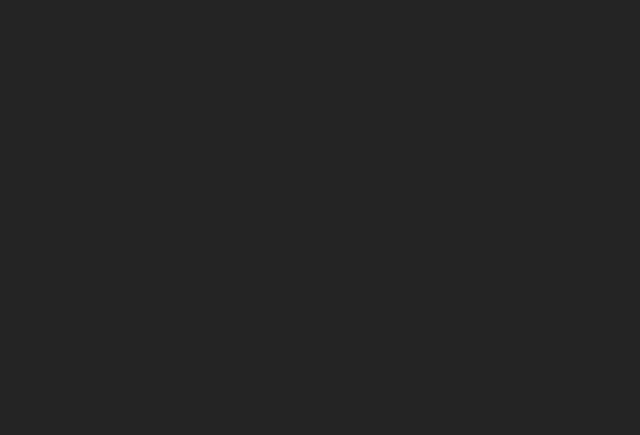
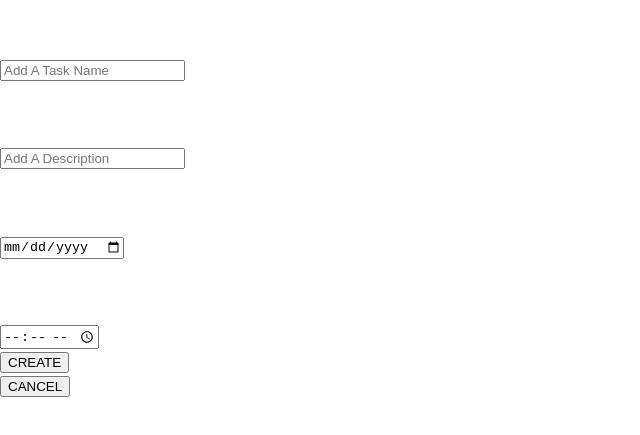
Before and after one commit to dancap82/TODOReact, a React (Vite) app: page / in a window 1280 px wide. Shown: the part 257-692 px from the top of the page, without its empty margins (0-640 px from the left). Built offline with nearby package versions, Linux system fonts and the light colour scheme.

Commit message:
done by mistake on main

```diff
--- a/src/App.jsx
+++ b/src/App.jsx
@@ -1,12 +1,13 @@
 import { useState } from 'react'
 import './App.css'
+import Form from './components/Form'
 
 function App() {
   const [count, setCount] = useState(0)
 
   return (
     <>
-
+      <Form />
     </>
   )
 }
--- /dev/null
+++ b/src/components/Form.jsx
@@ -0,0 +1,46 @@
+import { Container } from "react-bootstrap"
+
+function Form() {
+    return (
+        <div id="form">
+            <form id="formTask" class ="container my-4" />
+            <h2 class="text-center my-4">MY SCHEDULE</h2>
+            <div class="row justify-content-around">
+                <div class="col-md-5 bg-light">
+                    <h3 class="text-center">Create A New Task</h3>
+                    <div class="row">
+                        <h5 class="text-left">Title Task</h5>
+                        <input id="taskNameInput" class="form-control" type="text" placeholder="Add A Task Name" />
+                    </div>
+                    <div class="row">
+                        <h5>Description</h5>
+                        <input id="descriptionInput" class="form-control" type="text" placeholder="Add A Description" />
+
+                    </div>
+                    <div class="row">
+                        <div class="col my-4 d-flex flex-column justify-content-center align-items-center">
+                            <h5 >DATE</h5>
+                            <input id="dateInput" class="px-5 form-control" type="date" />
+
+                        </div>
+                        <div class="col my-4 d-flex flex-column justify-content-center align-items-center">
+                            <h5 >TIME</h5>
+                            <input id="timeInput" class="px-5 form-control" type="time" />
+                        </div>
+                    </div>
+                    <div class="row text-center">
+                        <div class="col my-4">
+                            <button id="submit" type="submit" value="submit" class="btn btn-primary px-5">CREATE</button>
+
+                        </div>
+                        <div class="col my-4">
+                            <button id="reset" type="reset" value="Reset" class="btn btn-primary px-5">CANCEL</button>
+                        </div>
+                    </div>
+                </div>
+            </div>
+        </div>
+    )
+}
+
+export default Form
--- a/src/index.css
+++ b/src/index.css
@@ -5,7 +5,7 @@
 
   color-scheme: light dark;
   color: rgba(255, 255, 255, 0.87);
-  background-color: #242424;
+  background-color: white;
 
   font-synthesis: none;
   text-rendering: optimizeLegibility;
```
